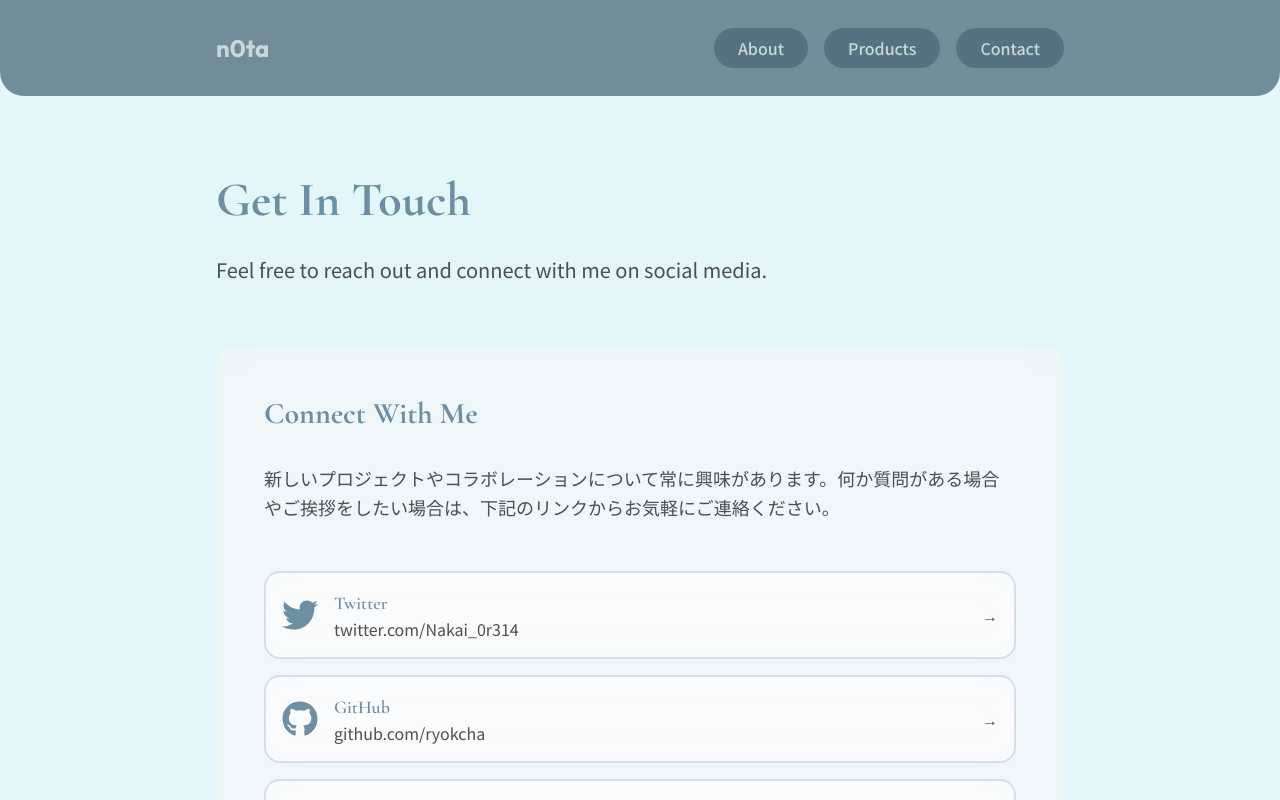
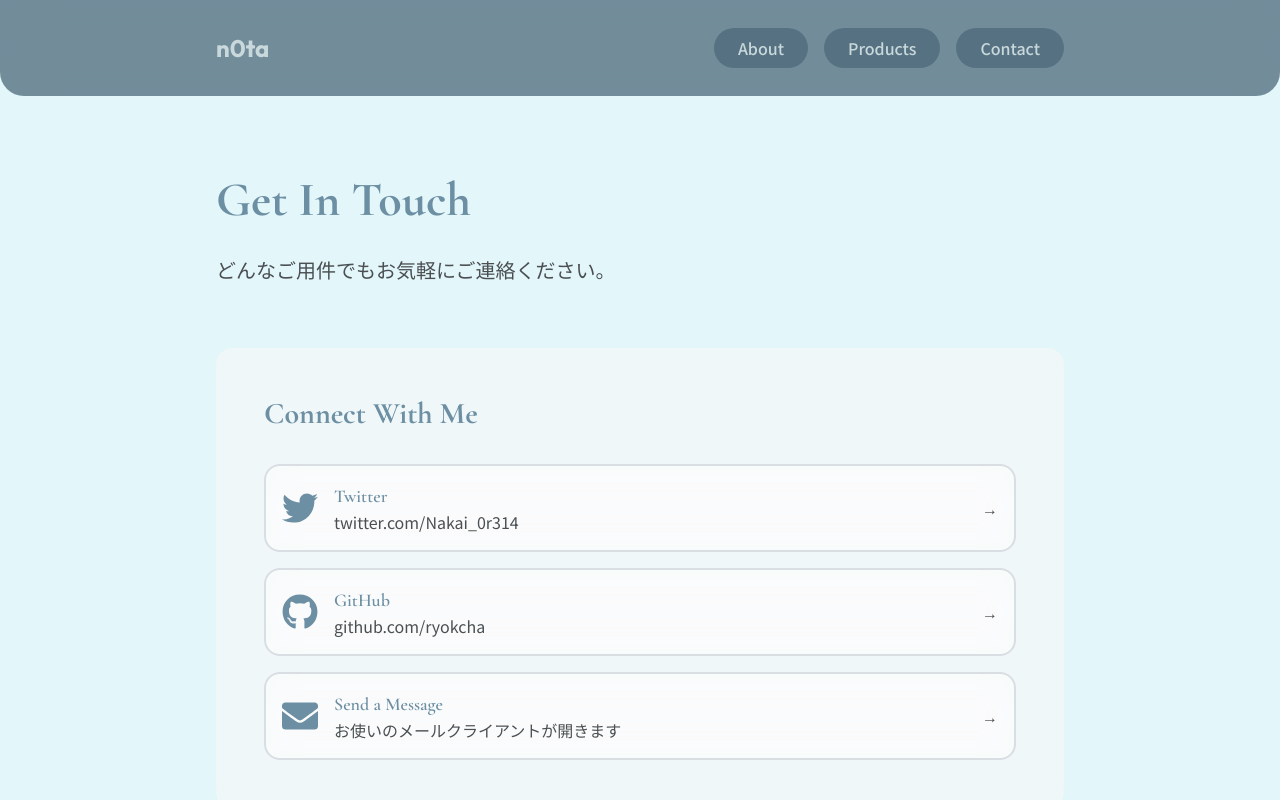
Before and after one commit to ryokcha/n0ta, a Next.js app: page /contact in a window 1280 px wide. Shown: the top 800 px of the page. Built offline with nearby package versions, Linux system fonts and the light colour scheme; a web font is replaced by a local one.

Commit message:
change/contact

```diff
--- a/app/contact/page.tsx
+++ b/app/contact/page.tsx
@@ -26,7 +26,7 @@ export default function Contact() {
             Get In Touch
           </h2>
           <p className="text-xl text-[#4A4F52]">
-            Feel free to reach out and connect with me on social media.
+            どんなご用件でもお気軽にご連絡ください。
           </p>
         </section>
 
@@ -36,9 +36,6 @@ export default function Contact() {
             <h3 className="text-3xl font-bold text-[#6C8FA3] mb-8">
               Connect With Me
             </h3>
-            <p className="text-lg text-[#4A4F52] mb-12 leading-relaxed">
-              新しいプロジェクトやコラボレーションについて常に興味があります。何か質問がある場合やご挨拶をしたい場合は、下記のリンクからお気軽にご連絡ください。
-            </p>
 
             {/* Social Links */}
             <div className="space-y-4">
```
